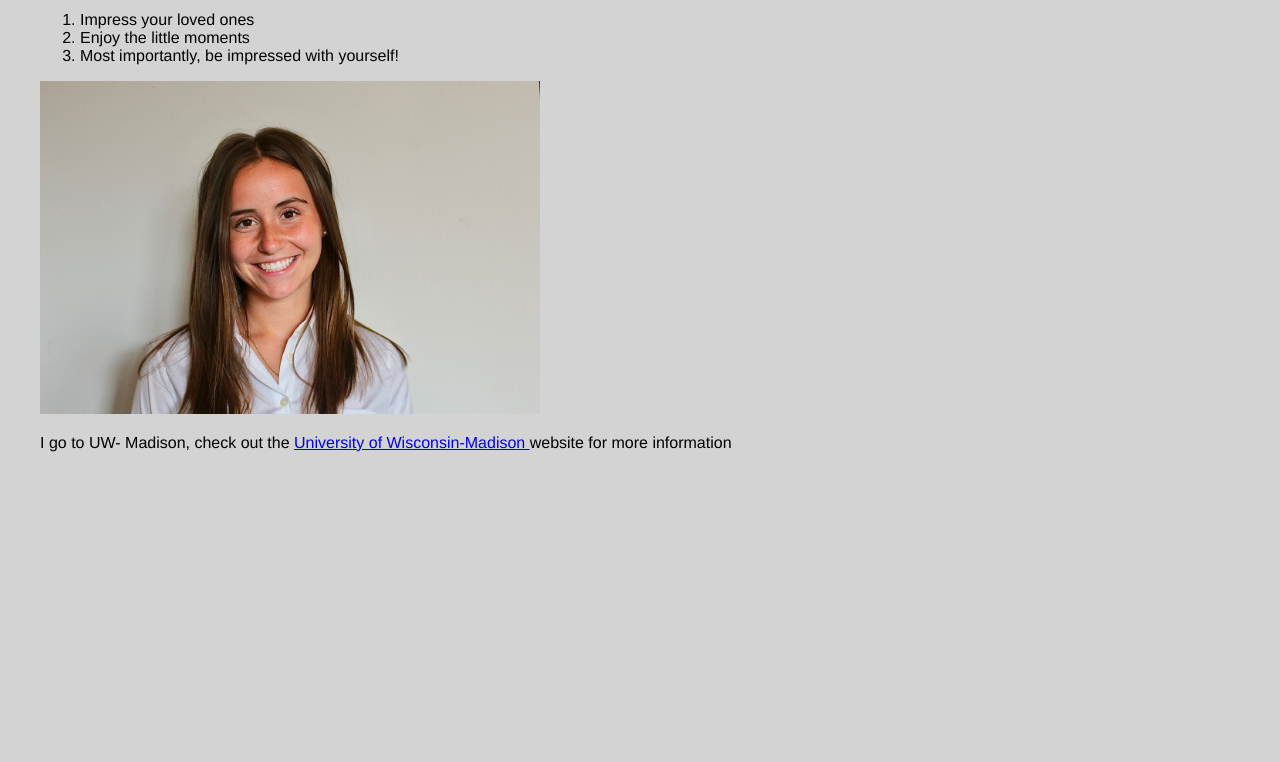
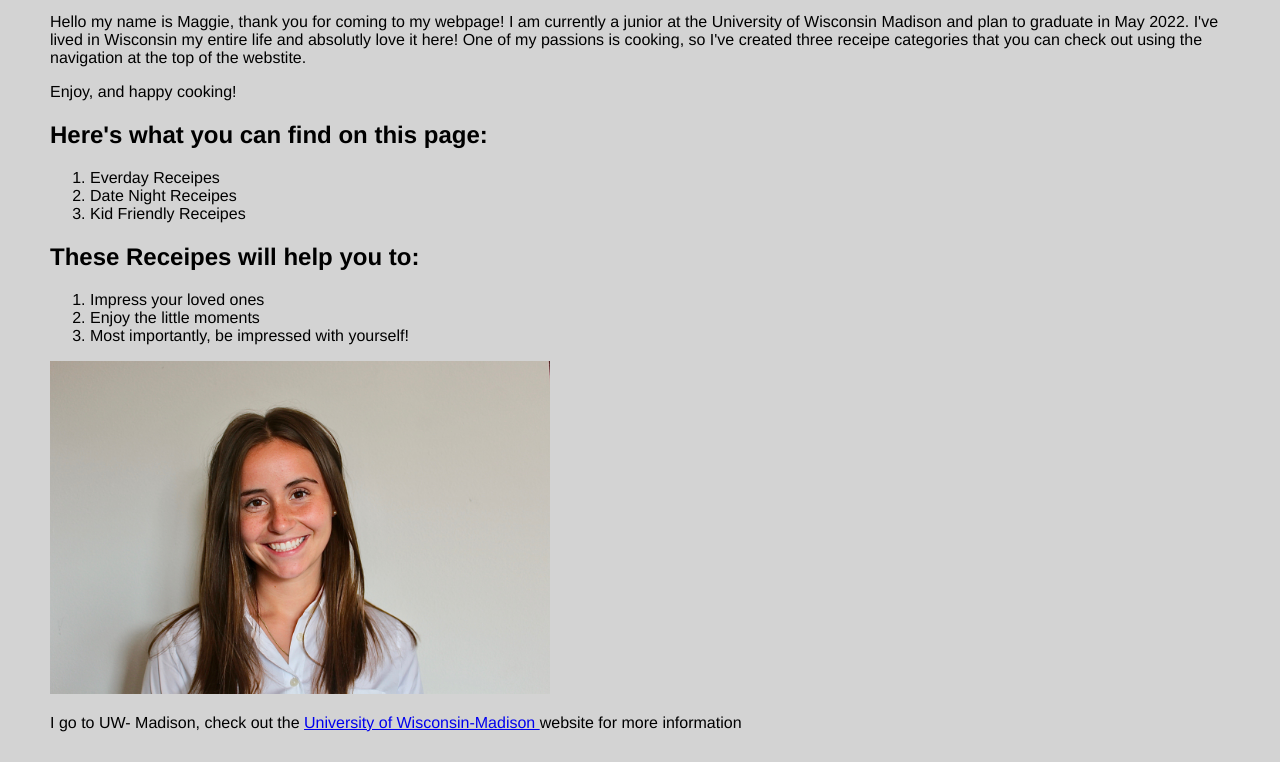
Before and after one commit to magraff/magraff.github.io, a plain HTML site: page index.html in a window 1280 px wide. Shown: the part 419-1181 px from the top of the page. Before the commit the page ends 891 px from the top, so only its background shows below. Drawn offline with Linux system fonts and the light colour scheme.

Commit message:
Add files via upload

```diff
--- a/mystyle.css
+++ b/mystyle.css
@@ -1,10 +1,10 @@
 body {
   background-color:lightgrey;
   font-family: helvetica, Arial, sans-serif;
-  margin-top: 20px;
-  margin-bottom: 20px;
-  margin-left: 40px;
-  margin-right: 40px;
+  margin-top: 300px;
+  margin-bottom: 400px;
+  margin-left: 50px;
+  margin-right: 50px;
 }
 
 h1 {
```
